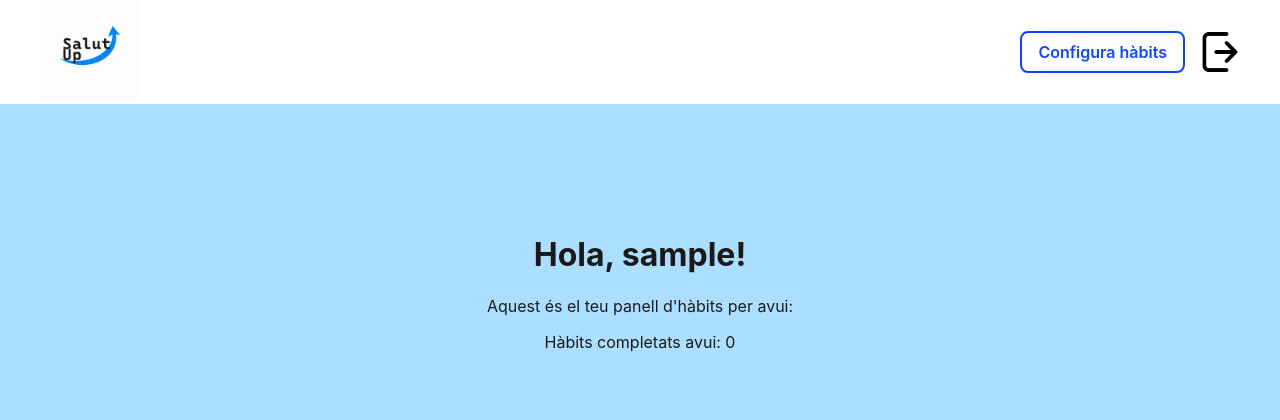
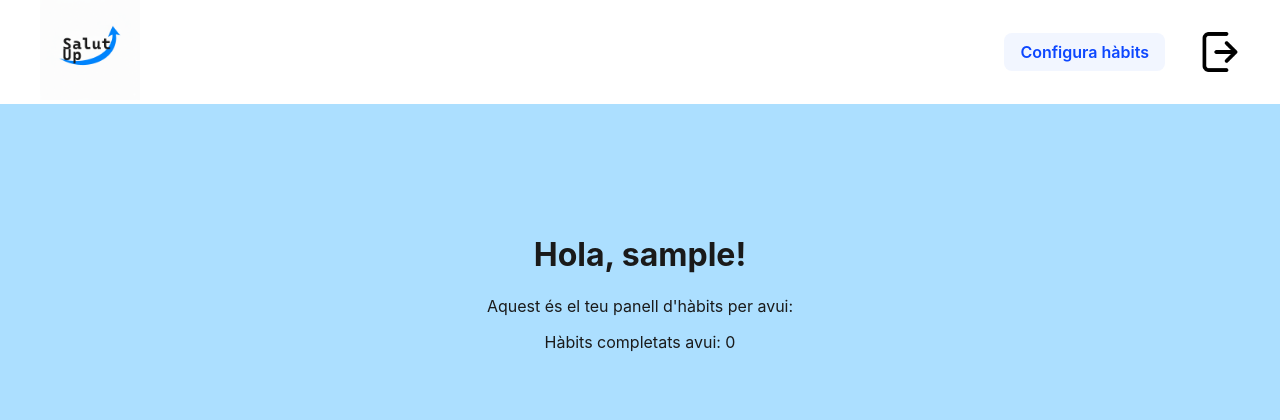
Before and after one commit to idediosb-uoc/salutup, a Django app: page /dashboard/ in a window 1280 px wide. Shown: the top 420 px of the page. Run offline with Django 5.2, Linux system fonts and the light colour scheme; the visitor is signed in with stand-in values (Sample User, id 1); data that the repository does not hold is empty.

Commit message:
Actualitza estil del boto Configura habits

```diff
--- a/habits/static/habits/style.css
+++ b/habits/static/habits/style.css
@@ -131,6 +131,7 @@ main {
 nav {
     display: flex;
     align-items: center;
+    gap: 20px;
 }
 
 /*enllaç dins del nav*/
@@ -148,17 +149,16 @@ nav a:hover {
 
 .config-habits {
     padding: 9px 16px;
-    border: 2px solid #0d47ff;
     border-radius: 8px;
     color: #0d47ff;
     text-decoration: none;
     font-weight: 600;
-    background-color: white;
+    background-color: #f2f6ff;
+    transition: background-color 0.2s;
 }
 
 .config-habits:hover {
-    background-color: #0d47ff;
-    color: white;
+    background-color: #dce7ff;
 }
 
 /* icone de logout*/
```
